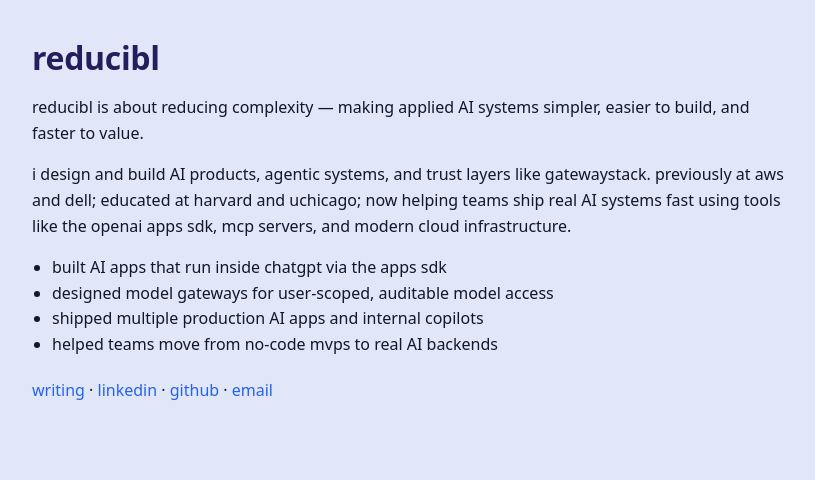
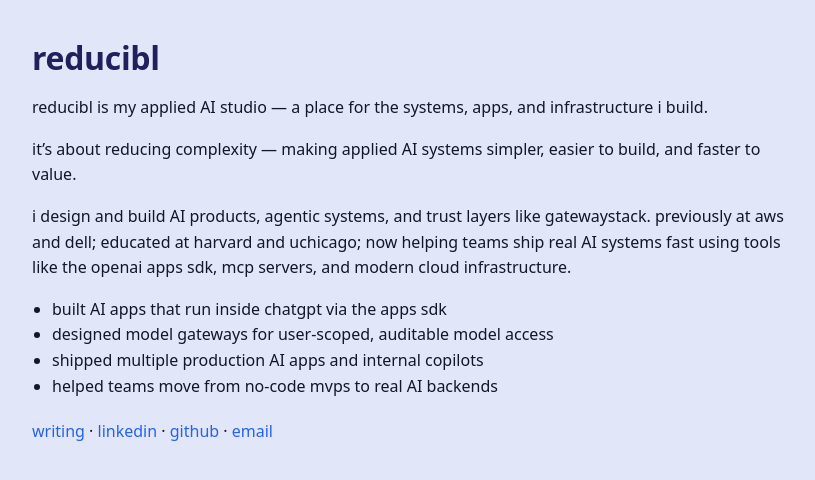
Before and after one commit to davidcrowe/reducibl.com, a Jekyll site: the page built from index.md, in a window 1280 px wide. Shown: the top 480 px of the page, without its empty margins (228-1043 px from the left). Built offline with Jekyll 4.4.1, drawn with Linux system fonts in a browser that asks for light colours.

Commit message:
ux experimentation

```diff
--- a/index.md
+++ b/index.md
@@ -5,7 +5,9 @@ title: reducibl
 
 # reducibl
 
-reducibl is about reducing complexity — making applied AI systems simpler, easier to build, and faster to value.
+reducibl is my applied AI studio — a place for the systems, apps, and infrastructure i build.
+
+it's about reducing complexity — making applied AI systems simpler, easier to build, and faster to value.
 
 i design and build AI products, agentic systems, and trust layers like gatewaystack. previously at aws and dell; educated at harvard and uchicago; now helping teams ship real AI systems fast using tools like the openai apps sdk, mcp servers, and modern cloud infrastructure.
 
```
